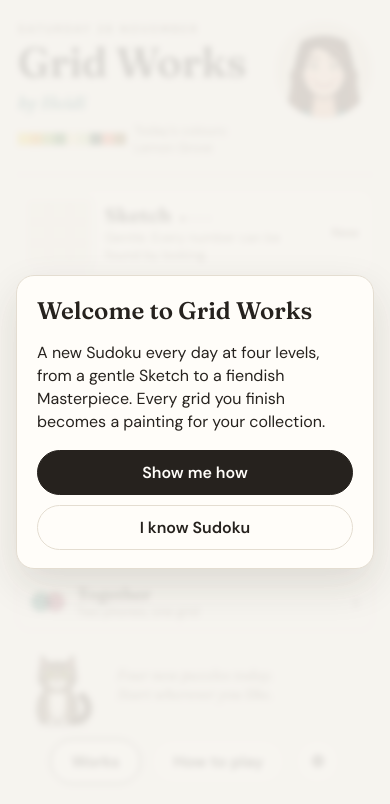
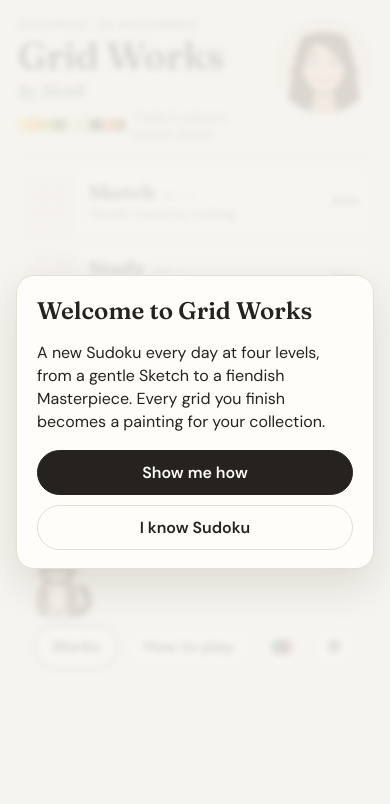
Before and after one commit to Naishy/sudoku-game, a website with bundled scripts: page public/index.html in a window 390 px wide. Built offline with nearby package versions, Linux system fonts and the light colour scheme; files whose address does not match are found by name.

Commit message:
Front page fits on one screen; Together is a round button by Settings
The Together card becomes a round button (the two inks) in the row at
the bottom, with a dot while a grid with someone is waiting. Slimmer
level cards with one-line descriptions, a tighter header, and squeezes
for short (under 640px) and narrow (320px) phones, so nothing scrolls on
an iPhone SE, iPhone 13, iPhone 15 Pro Max, Pixel 7, Galaxy S5 or S9+.
On tall phones Ziggy's patch takes some of the spare room.

Co-Authored-By: Claude Opus 5.5 <noreply@anthropic.com>
Claude-Session: https://claude.ai/code/session_01QV8M2dVAt43zmDCwH9VyKP

```diff
--- a/public/css/style.css
+++ b/public/css/style.css
@@ -43,33 +43,34 @@ button { font: inherit; color: inherit; cursor: pointer; touch-action: manipulat
 .icon-btn { border: 0; background: none; font-size: 1.7rem; width: 44px; height: 44px; line-height: 1; border-radius: 50%; color: var(--ink); }
 
 /* --- today ---------------------------------------------------------------------------- */
-.poster { display: flex; justify-content: space-between; align-items: flex-start; gap: 12px; padding: 8px 2px 18px; border-bottom: 1px solid var(--line); margin-bottom: 14px; }
+.poster { display: flex; justify-content: space-between; align-items: flex-start; gap: 12px; padding: 4px 2px 12px; border-bottom: 1px solid var(--line); margin-bottom: 12px; flex: none; }
 .eyebrow { font-size: 0.72rem; letter-spacing: 0.18em; text-transform: uppercase; color: var(--soft); font-weight: 600; }
-.logo { font-family: var(--head); font-weight: 600; font-size: 2.6rem; line-height: 1; margin: 0.12em 0 0.18em; letter-spacing: -0.01em; }
+.logo { font-family: var(--head); font-weight: 600; font-size: 2.35rem; line-height: 1; margin: 0.1em 0 0.12em; letter-spacing: -0.01em; }
 .by { font-family: var(--head); font-style: italic; font-size: 1.15rem; color: var(--emerald); }
-.palette-line { display: flex; align-items: center; gap: 8px; margin-top: 8px; font-size: 0.8rem; color: var(--soft); }
+.palette-line { display: flex; align-items: center; gap: 8px; margin-top: 6px; font-size: 0.8rem; color: var(--soft); }
 .swatches { display: inline-flex; }
 .swatches { box-shadow: 0 0 0 1px var(--line); }
 .swatches i { width: 12px; height: 12px; display: inline-block; }
-.portrait { width: 96px; height: 96px; border-radius: 50%; background: #e8e2d6; flex: none; }
+.portrait { width: 84px; height: 84px; border-radius: 50%; background: #e8e2d6; flex: none; }
 
-.levels { display: flex; flex-direction: column; gap: 10px; }
-.level { display: grid; grid-template-columns: 64px 1fr auto; gap: 14px; align-items: center; text-align: left; background: var(--paper); border: 1px solid var(--line); border-radius: 14px; padding: 10px 14px 10px 10px; }
+.levels { display: flex; flex-direction: column; gap: 8px; flex: none; }
+.level { display: grid; grid-template-columns: 50px 1fr auto; gap: 13px; align-items: center; text-align: left; background: var(--paper); border: 1px solid var(--line); border-radius: 14px; padding: 8px 14px 8px 9px; }
 .level:active { background: #faf7f1; }
-.level .thumb { width: 64px; height: 64px; border-radius: 4px; box-shadow: 0 0 0 3px #fff, 0 0 0 4px #d8d1c4, 0 4px 10px rgba(40, 30, 20, 0.12); background: #f1ece3; display: block; }
+.level .thumb { width: 50px; height: 50px; border-radius: 4px; box-shadow: 0 0 0 3px #fff, 0 0 0 4px #d8d1c4, 0 4px 10px rgba(40, 30, 20, 0.12); background: #f1ece3; display: block; }
 .level .thumb.blank { background-image: linear-gradient(var(--line) 1px, transparent 1px), linear-gradient(90deg, var(--line) 1px, transparent 1px); background-size: calc(100% / 3) calc(100% / 3); }
 .level .name { font-family: var(--head); font-weight: 600; font-size: 1.25rem; display: flex; align-items: baseline; gap: 8px; }
 .level .dots { font-family: var(--font); font-size: 0.7rem; letter-spacing: 2px; color: var(--soft); }
-.level .blurb { font-size: 0.82rem; color: var(--soft); margin-top: 2px; line-height: 1.3; }
+.level .blurb { font-size: 0.82rem; color: var(--soft); margin-top: 1px; line-height: 1.3; white-space: nowrap; overflow: hidden; text-overflow: ellipsis; }
+.level > div { min-width: 0; }
 .level .status { font-size: 0.82rem; font-weight: 600; text-align: right; white-space: nowrap; color: var(--soft); }
 .level .status.done { color: var(--mine); }
 .level .status small { display: block; font-weight: 500; color: var(--soft); }
 /* Ziggy's patch of floor on today's page, with the day's note between the two places he
    likes to sit: he wanders from one to the other and purrs when tapped */
-.home-cat { position: relative; height: 84px; margin: 8px 0 6px; flex: none; }
+.home-cat { position: relative; height: 78px; margin: 6px 0 2px; flex: none; }
 .home-ziggy { position: absolute; inset: 0; width: 100%; height: 100%; touch-action: manipulation; }
 .home-note { position: absolute; left: 27%; right: 27%; top: 50%; transform: translateY(-50%); margin: 0; pointer-events: none; text-align: center; font-family: var(--head); font-style: italic; color: var(--soft); font-size: 0.92rem; line-height: 1.3; }
-.home-buttons { display: flex; gap: 10px; justify-content: center; margin: 6px 0 14px; }
+.home-buttons { display: flex; gap: 8px; justify-content: center; margin: 4px 0 10px; flex: none; }
 .family-slot { margin-top: auto; }
 
 /* --- playing ---------------------------------------------------------------------------- */
@@ -220,13 +221,8 @@ button { font: inherit; color: inherit; cursor: pointer; touch-action: manipulat
 
 /* --- Together ------------------------------------------------------------------------------ */
 :root { --ink1: #1d6b5f; --ink2: #9b3d5a; } /* the two players' inks (INKS in pair.js) */
-.together-btn { display: flex; align-items: center; gap: 12px; width: 100%; margin: 10px 0 4px; padding: 10px 14px; border: 1.5px dashed #d6cdbd; border-radius: 14px; background: transparent; text-align: left; }
-.together-btn b { font-family: var(--head); font-weight: 600; font-size: 1.05rem; display: block; }
-.together-btn small { display: block; font-size: 0.78rem; color: var(--soft); }
-.together-btn > span:nth-child(2) { flex: 1; }
-.together-go { font-size: 1.4rem; color: var(--soft); }
-.together-ic { position: relative; width: 34px; height: 24px; flex: none; }
-.together-ic i { position: absolute; top: 2px; width: 20px; height: 20px; border-radius: 50%; opacity: 0.85; }
+.together-ic { position: relative; display: block; width: 24px; height: 16px; flex: none; }
+.together-ic i { position: absolute; top: 0; width: 16px; height: 16px; border-radius: 50%; opacity: 0.85; }
 .together-ic i:first-child { left: 0; background: var(--ink1); }
 .together-ic i:last-child { right: 0; background: var(--ink2); mix-blend-mode: multiply; }
 .card h3 { font-size: 0.72rem; letter-spacing: 0.16em; text-transform: uppercase; color: var(--soft); margin: 16px 0 8px; }
@@ -299,3 +295,39 @@ button { font: inherit; color: inherit; cursor: pointer; touch-action: manipulat
 .qr-code { font-weight: 700; font-size: 1.7rem; letter-spacing: 0.3em; margin: 0 0 14px 0.3em; }
 .qr-card .btn { width: 100%; }
 button.pair-code { border: 0; background: none; padding: 0; font: inherit; font-weight: 700; color: inherit; letter-spacing: 0.12em; text-decoration: underline dotted; }
+/* Together, as a round button beside Settings; a dot when a grid with someone is waiting */
+.together-icon { position: relative; display: inline-flex; align-items: center; justify-content: center; }
+.together-icon.waiting::after { content: ''; position: absolute; top: 3px; right: 3px; width: 9px; height: 9px; border-radius: 50%; background: var(--gold); box-shadow: 0 0 0 2px var(--bg); }
+/* shorter phones: a tighter front page, so it never scrolls */
+@media (max-height: 640px) {
+  .poster { padding-bottom: 9px; margin-bottom: 9px; }
+  .logo { font-size: 2rem; }
+  .portrait { width: 68px; height: 68px; }
+  .level { padding-top: 6px; padding-bottom: 6px; grid-template-columns: 42px 1fr auto; }
+  .level .thumb { width: 42px; height: 42px; }
+  .level .name { font-size: 1.12rem; }
+  .levels { gap: 6px; }
+  .home-cat { height: 64px; margin: 4px 0 0; }
+  .home-buttons { margin-bottom: 6px; }
+}
+@media (max-height: 580px) {
+  .palette-line { display: none; }
+  .level .blurb { display: none; }
+  .home-cat { height: 56px; }
+}
+.home-buttons .btn { white-space: nowrap; padding: 0.6em 1.05em; }
+.home-buttons .btn.icon { width: 44px; height: 44px; padding: 0; flex: none; display: inline-flex; align-items: center; justify-content: center; }
+@media (max-width: 359px) { .home-buttons { gap: 6px; } .home-buttons .btn { padding: 0.6em 0.8em; font-size: 0.92rem; } }
+/* narrow phones (320px): the header on fewer lines, and room for the level's dots */
+@media (max-width: 359px) {
+  .eyebrow { letter-spacing: 0.1em; font-size: 0.66rem; }
+  .logo { font-size: 1.85rem; white-space: nowrap; }
+  .portrait { width: 64px; height: 64px; }
+  .swatches i { width: 9px; height: 10px; }
+  .palette-line { font-size: 0.74rem; }
+  .level { gap: 10px; padding-right: 10px; }
+  .level .name { font-size: 1.08rem; gap: 6px; }
+  .level .dots { font-size: 0.55rem; letter-spacing: 1px; }
+}
+/* tall phones: Ziggy's patch takes some of the spare room, so the page isn't all at the top */
+@media (min-height: 700px) { .home-cat { height: auto; flex: 1 0 78px; max-height: 150px; } }
--- a/public/index.html
+++ b/public/index.html
@@ -32,11 +32,6 @@
         <canvas id="portrait" class="portrait" width="96" height="96" aria-hidden="true"></canvas>
       </header>
       <div id="levels" class="levels"></div>
-      <button id="btn-together" class="together-btn">
-        <span class="together-ic" aria-hidden="true"><i></i><i></i></span>
-        <span><b>Together</b><small id="together-sub">Two phones, one grid</small></span>
-        <span class="together-go" aria-hidden="true">›</span>
-      </button>
       <div class="home-cat">
         <canvas id="home-ziggy" class="home-ziggy" aria-label="Ziggy the cat"></canvas>
         <p id="home-note" class="home-note"></p>
@@ -44,6 +39,7 @@
       <div class="home-buttons">
         <button id="btn-works" class="btn">Works <span id="works-count" class="count"></span></button>
         <button id="btn-how" class="btn ghost">How to play</button>
+        <button id="btn-together" class="btn ghost icon together-icon" aria-label="Together: two phones, one grid" title="Together: two phones, one grid"><span class="together-ic" aria-hidden="true"><i></i><i></i></span></button>
         <button id="btn-settings" class="btn ghost icon" aria-label="Settings">⚙︎</button>
       </div>
       <div id="family-slot" class="family-slot"></div>
--- a/public/js/main.js
+++ b/public/js/main.js
@@ -70,6 +70,8 @@ function face(canvas, who, px) {
 const today = () => { const day = dayNumber(); return { day, date: dateOfDay(day), palette: paletteFor(day, dateOfDay(day)) }; };
 const DATE = (d) => d.toLocaleDateString('en-GB', { weekday: 'long', day: 'numeric', month: 'long' });
 
+// one line each on the front page (so it all fits on one screen); the Together card has the long ones
+const SHORT_BLURB = { sketch: 'Gentle: found by looking', study: 'Pairs and pointing', composition: 'Triples and X-Wings', masterpiece: 'Fiendish: XY-Wings' };
 function renderHome() {
   const { day, date, palette } = today();
   $('today-date').textContent = DATE(date);
@@ -92,13 +94,13 @@ function renderHome() {
     let thumb;
     if (w) {
       doneToday++;
-      thumb = paintingCanvas(key, w.palette, 64);
+      thumb = paintingCanvas(key, w.palette, innerHeight <= 640 ? 42 : 50); // the size .level .thumb is in the CSS
       thumb.className = 'thumb';
     } else thumb = el('span', 'thumb blank');
     const mid = el('div');
     const name = el('div', 'name', info.name);
     name.append(el('span', 'dots', '●'.repeat(info.dots) + '○'.repeat(4 - info.dots)));
-    mid.append(name, el('div', 'blurb', info.blurb));
+    mid.append(name, el('div', 'blurb', SHORT_BLURB[level] || info.blurb));
     const status = el('div', `status${w ? ' done' : ''}`);
     if (w) { status.textContent = 'Hung'; status.append(el('small', null, clock(w.secs))); } else if (p) { status.textContent = 'Carry on'; status.append(el('small', null, clock(p.s))); } else status.textContent = 'New';
     b.append(thumb, mid, status);
@@ -107,7 +109,11 @@ function renderHome() {
   }
   $('home-note').textContent = L.homeNote(doneToday, LEVELS.length);
   const pr = store.pairing();
-  $('together-sub').textContent = pr ? `Carry on with ${pr.partner || 'your partner'} (code ${pr.code})` : 'Two phones, one grid';
+  // Ziggy fits his patch of floor (smaller on a short phone)
+  homeCat.size = Math.max(44, Math.min(70, $('home-ziggy').offsetHeight - 8));
+  // a Together grid not finished yet: a dot on the button (the card says who it's with)
+  $('btn-together').classList.toggle('waiting', !!pr);
+  $('btn-together').title = pr ? `Together: carry on with ${pr.partner || 'your partner'}` : 'Together: two phones, one grid';
   const n = works.length + store.pairWorks().length;
   $('works-count').textContent = n ? `(${n})` : '';
 }
```
